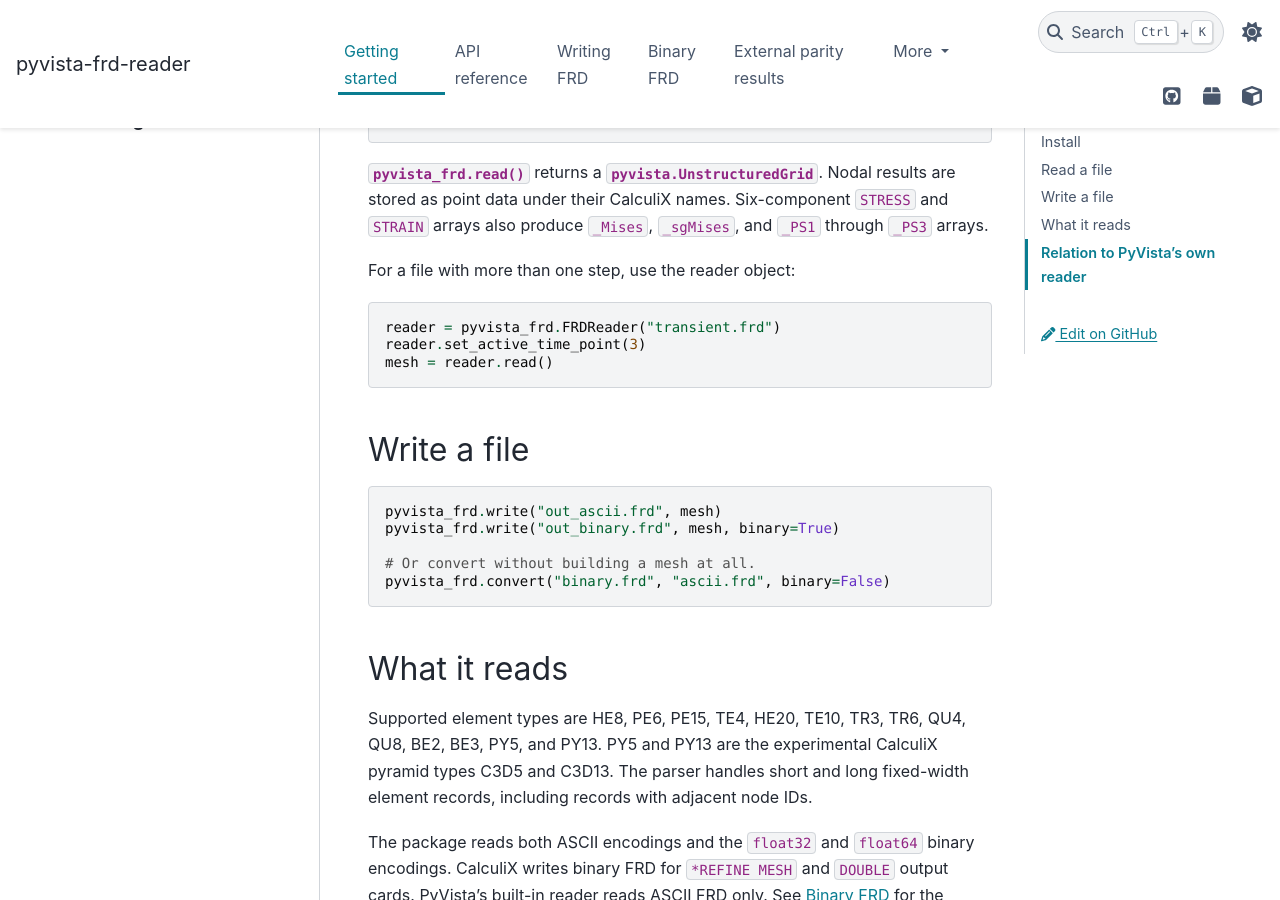
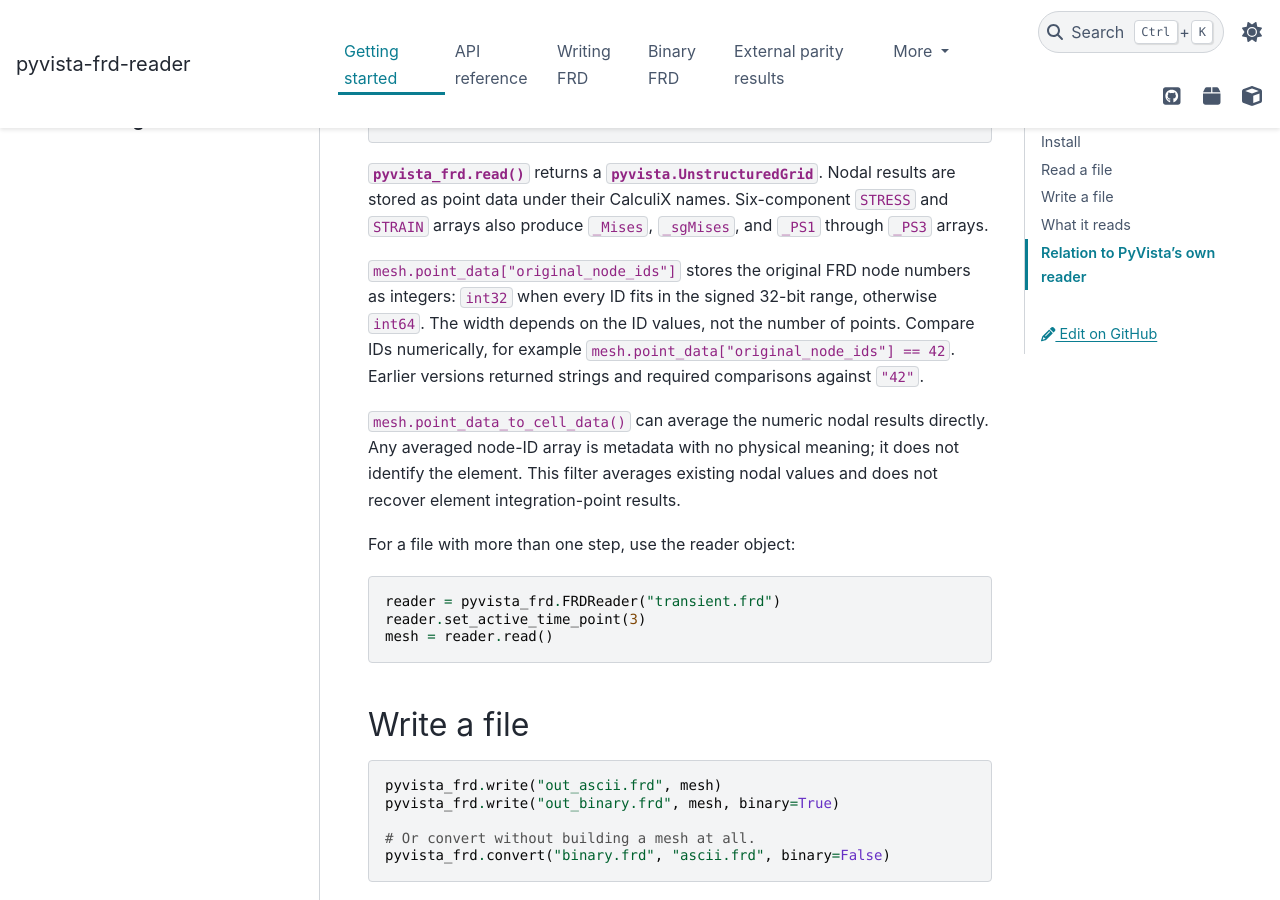
Before and after one commit to pyvista/pyvista-frd-reader, a Sphinx documentation site: the page built from doc/getting-started.rst, in a window 1280 px wide and 900 px high, scrolled down 675 px. Built offline with Sphinx 7.4.7 and the PyData theme 0.15.4, drawn with Linux system fonts in a browser that asks for light colours; pages that are not in the unit, such as notebooks, are missing from menus; the version number could not be read and is left out.

Commit message:
Store original node IDs as int32 or int64

```diff
--- a/doc/getting-started.rst
+++ b/doc/getting-started.rst
@@ -31,6 +31,18 @@
 results are stored as point data under their CalculiX names. Six-component
 ``STRESS`` and ``STRAIN`` arrays also produce ``_Mises``, ``_sgMises``, and
 ``_PS1`` through ``_PS3`` arrays.
+
+``mesh.point_data["original_node_ids"]`` stores the original FRD node numbers
+as integers: ``int32`` when every ID fits in the signed 32-bit range,
+otherwise ``int64``. The width depends on the ID values, not the number of
+points. Compare IDs numerically, for example
+``mesh.point_data["original_node_ids"] == 42``. Earlier versions returned
+strings and required comparisons against ``"42"``.
+
+``mesh.point_data_to_cell_data()`` can average the numeric nodal results
+directly. Any averaged node-ID array is metadata with no physical meaning;
+it does not identify the element. This filter averages existing nodal values
+and does not recover element integration-point results.
 
 For a file with more than one step, use the reader object:
 
```
Also changed, not shown: doc/divergences.md (+14 -0 lines), 4 other files.
